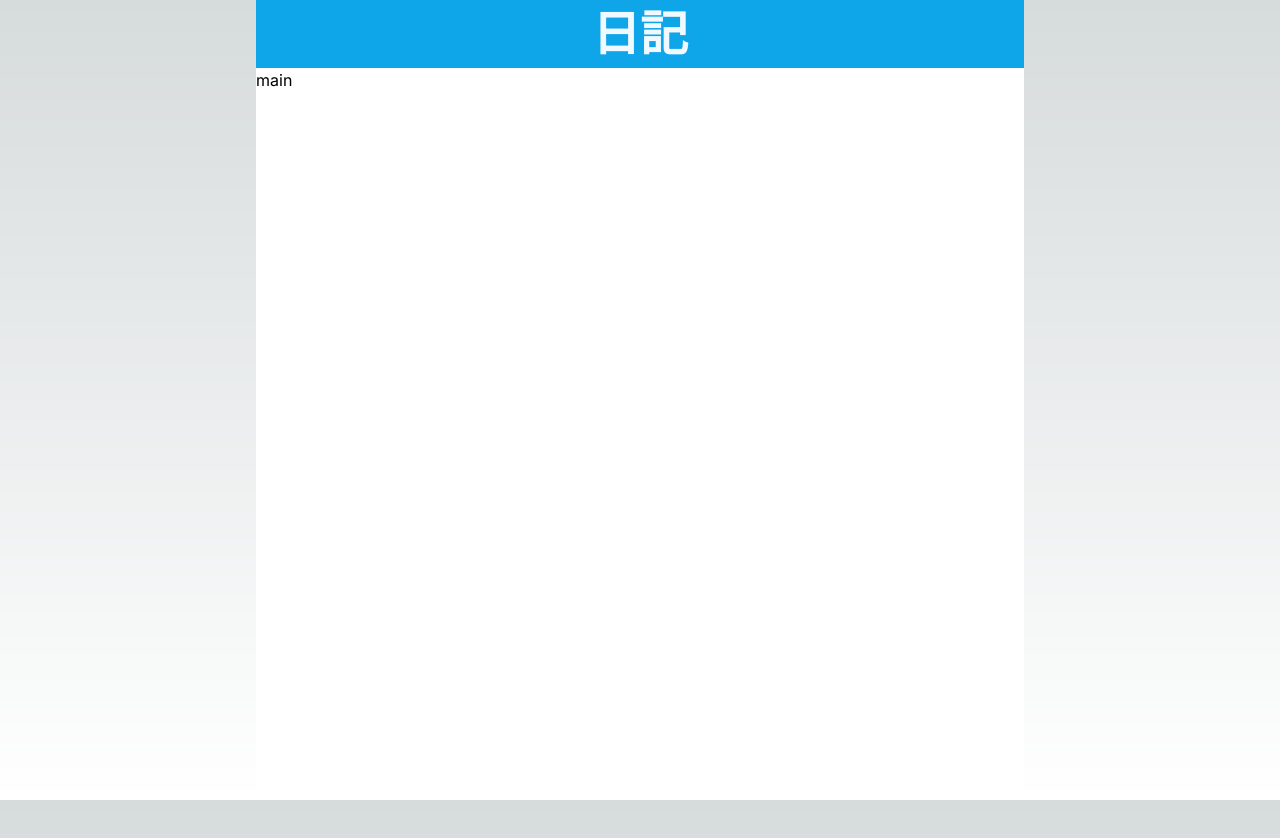
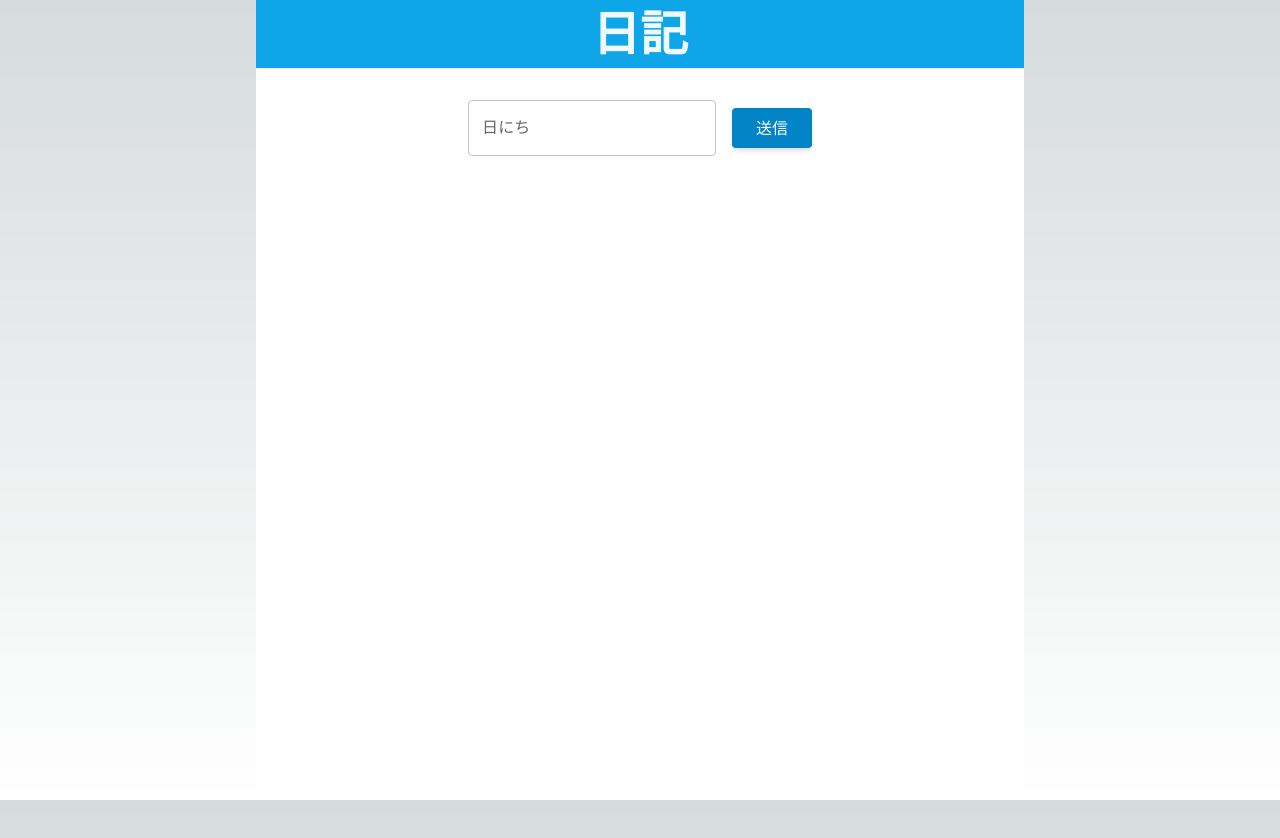
Before and after one commit to tamakoshi2001/diary, a Next.js app in the folder web/: page / in a window 1280 px wide. Shown: the top 838 px of the page. Built offline with nearby package versions, Linux system fonts and the light colour scheme.

Commit message:
fetch-diaryの作成

```diff
--- a/web/app/page.tsx
+++ b/web/app/page.tsx
@@ -1,5 +1,50 @@
+"use client"
+
+import { useState } from 'react';
+import { format } from 'date-fns';
+
+import DateForm from './components/DateForm';
+
 export default function Home() {
+  const [date, setDate] = useState<Date | null>(null)
+  const [diaryText, setDiaryText] = useState<string>("")
+
+  function handleDateChange(newValue: Date | null) {
+    setDate(newValue)
+  }
+
+  async function handleDateSubmit() {
+    if (!date) return
+
+    const diary = await getDiaryByDate(date)
+    setDiaryText(diary)
+  }
+
   return (
-    <div>main</div>
+    <div>
+      <div className='flex justify-center mt-8'>
+        <DateForm date={date} handleChange={handleDateChange} handleSubmit={handleDateSubmit} />
+      </div>
+    </div>
   )
 }
+
+async function getDiaryByDate(date: Date) {
+  const formatedDateStr = format(date, "yyyyMMdd")
+
+  const res = await fetch('https://fetch-diary-uezai2z2jq-uc.a.run.app', {
+    method: "POST",
+    headers: {
+			"Content-Type": "application/json"
+		},
+		body: JSON.stringify({"date": formatedDateStr})
+  })
+
+  if (!res.ok) {
+    // This will activate the closest `error.js` Error Boundary
+    throw new Error('Failed to fetch diary data')
+  }
+
+  const data = await res.text()
+  return data
+}
```
